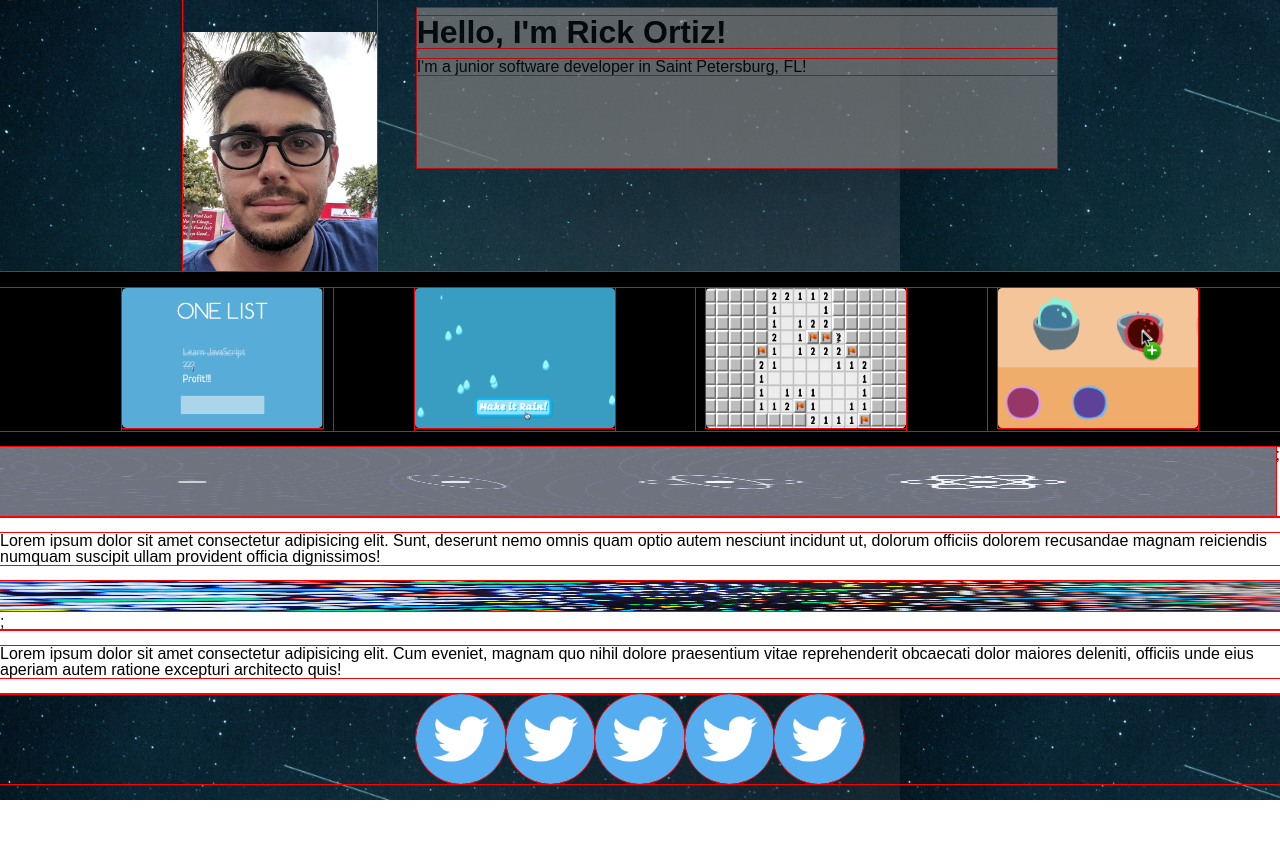
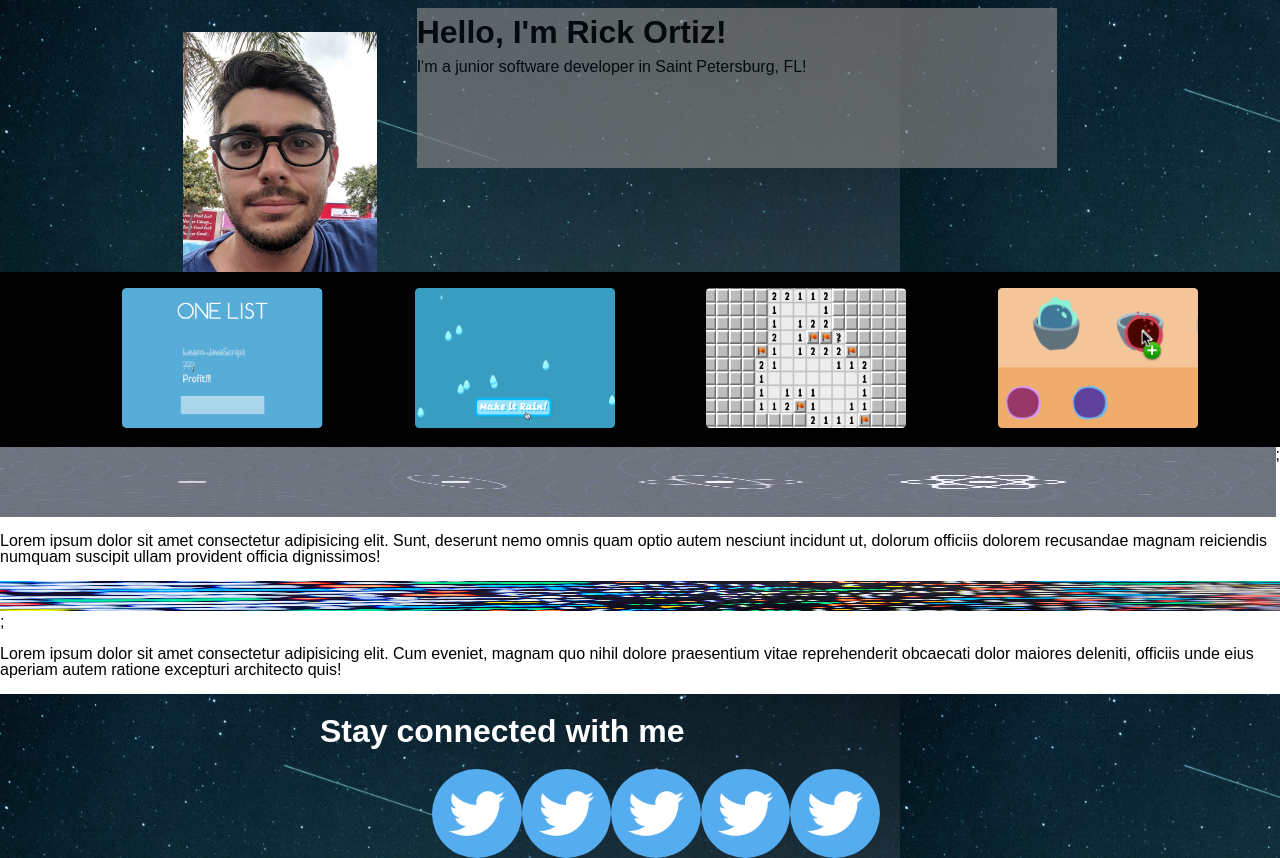
Before and after one commit to rckortiz/portfolio, a website: page public/index.html in a window 1280 px wide. Before the commit the page ends 800 px from the top, so only its background shows below. Drawn offline with Linux system fonts and the light colour scheme.

Commit message:
adjusted footer positioning

```diff
--- a/public/index.html
+++ b/public/index.html
@@ -44,13 +44,15 @@
 
           </div>
           <div class="footer">
-            <img class='twitter-icon' src=/images/twitter-icon.jpg>
-            <img class='twitter-icon' src=/images/twitter-icon.jpg>
-            <img class='twitter-icon' src=/images/twitter-icon.jpg>
-            <img class='twitter-icon' src=/images/twitter-icon.jpg>
-            <img class='twitter-icon' src=/images/twitter-icon.jpg>
+            <h1>Stay connected with me</h1>
+            <div class=twitter-icon-container>
+              <img class='twitter-icon' src=/images/twitter-icon.jpg>
+              <img class='twitter-icon' src=/images/twitter-icon.jpg>
+              <img class='twitter-icon' src=/images/twitter-icon.jpg>
+              <img class='twitter-icon' src=/images/twitter-icon.jpg>
+              <img class='twitter-icon' src=/images/twitter-icon.jpg>
 
-
+            </div>
 
 
           </div>
--- a/public/screen.css
+++ b/public/screen.css
@@ -76,13 +76,26 @@ body {
 
 .footer {
   display: flex;
+  flex-direction: column;
   justify-content: center;
-  align-items: space-between;
+}
+
+.footer h1 {
+  padding-left: 20rem;
+  color: white;
 }
 
 .twitter-icon {
   border-radius: 50rem;
   width: 7%;
+}
+
+.twitter-icon-container {
+  display: flex;
+  position: relative;
+  flex-direction: row;
+  justify-content: center;
+  left: 1rem;
 }
 
 .content-bar ul {
@@ -126,5 +139,4 @@ body {
 }
 
 * {
-  outline: 1px solid red;
 }
```
